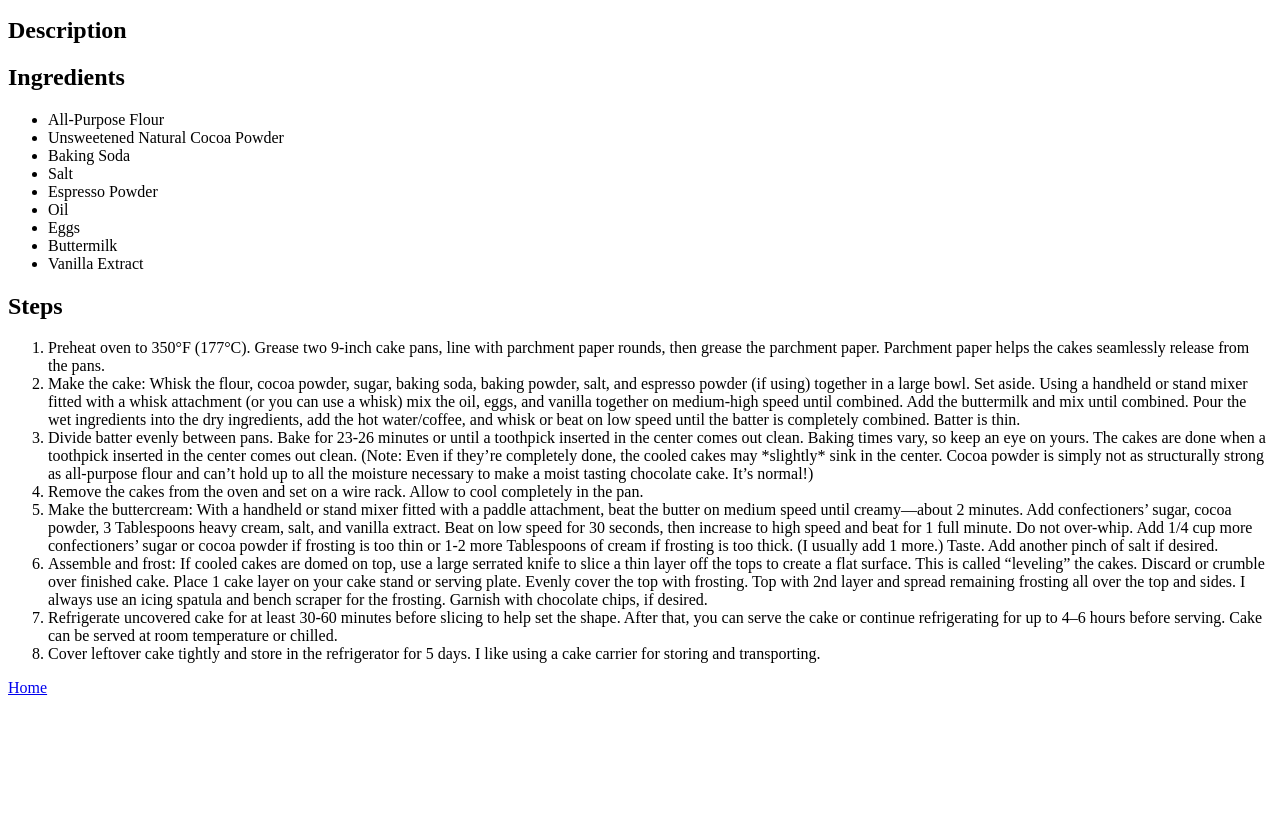
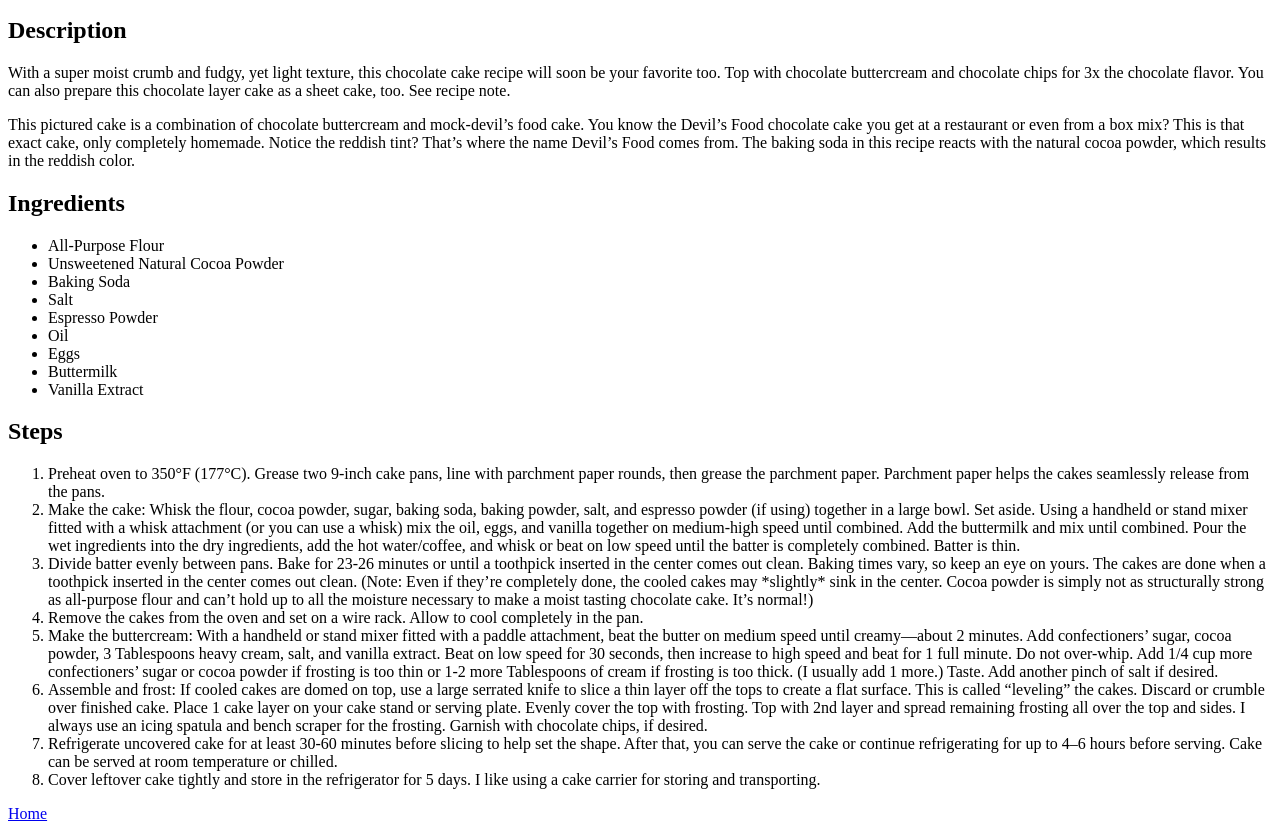
Before and after one commit to itsharrizz/odin-recipes, a plain HTML site: page recipes/triple_choc_cake.html in a window 1280 px wide. Shown: the part 101-932 px from the top of the page. Before the commit the page ends 806 px from the top, so only its background shows below. Drawn offline with Linux system fonts and the light colour scheme.

Commit message:
Add description to triple chocolate cake recipe

```diff
--- a/recipes/triple_choc_cake.html
+++ b/recipes/triple_choc_cake.html
@@ -10,8 +10,8 @@
        <img src="../assets/triple_choc_cake.jpg" alt="Triple Chocolate Cake">
 
        <h2>Description</h2>
-       <p></p>
-       <p></p>
+       <p>With a super moist crumb and fudgy, yet light texture, this chocolate cake recipe will soon be your favorite too. Top with chocolate buttercream and chocolate chips for 3x the chocolate flavor. You can also prepare this chocolate layer cake as a sheet cake, too. See recipe note.</p>
+       <p>This pictured cake is a combination of chocolate buttercream and mock-devil’s food cake. You know the Devil’s Food chocolate cake you get at a restaurant or even from a box mix? This is that exact cake, only completely homemade. Notice the reddish tint? That’s where the name Devil’s Food comes from. The baking soda in this recipe reacts with the natural cocoa powder, which results in the reddish color.</p>
 
        <h2>Ingredients</h2>
        <p>
```
